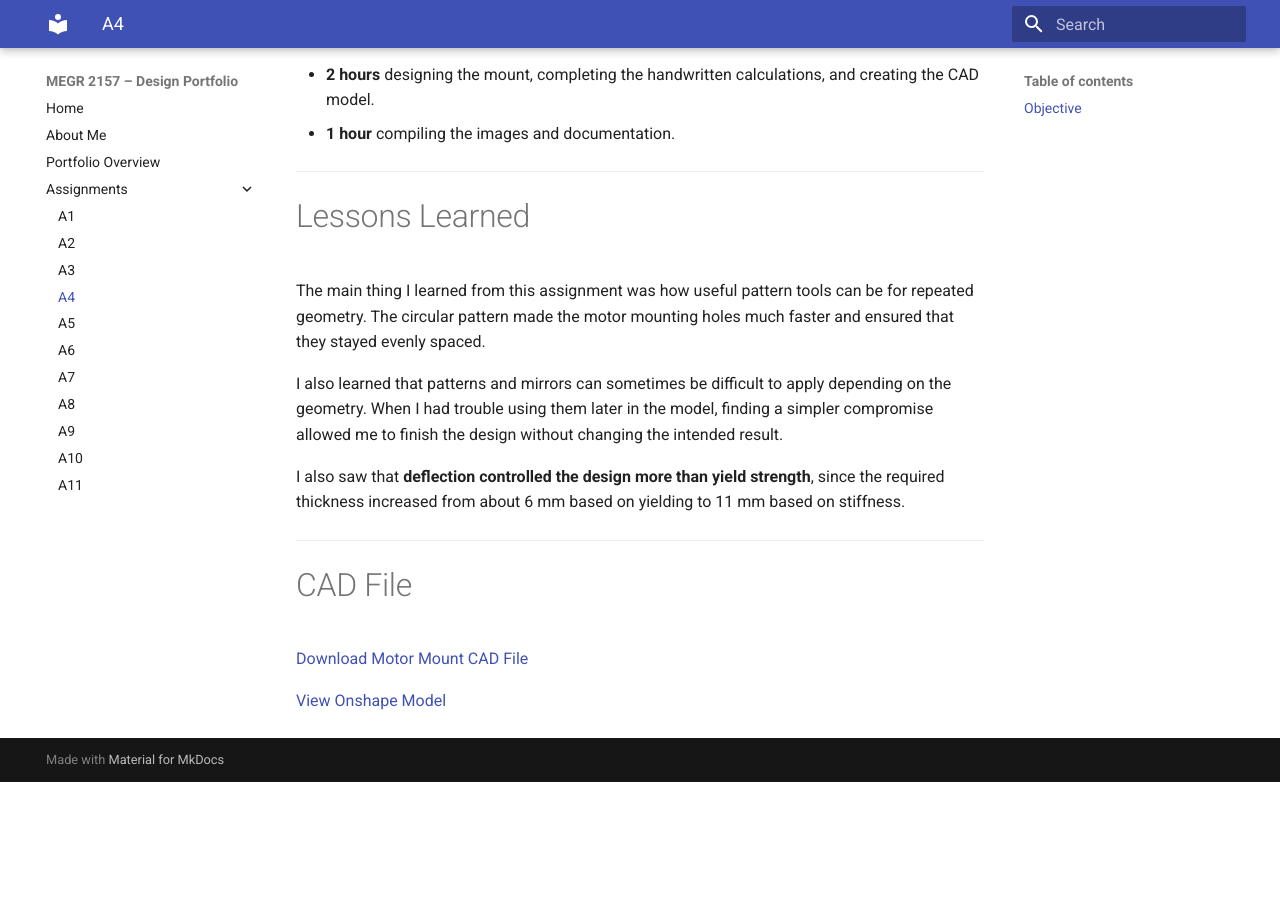
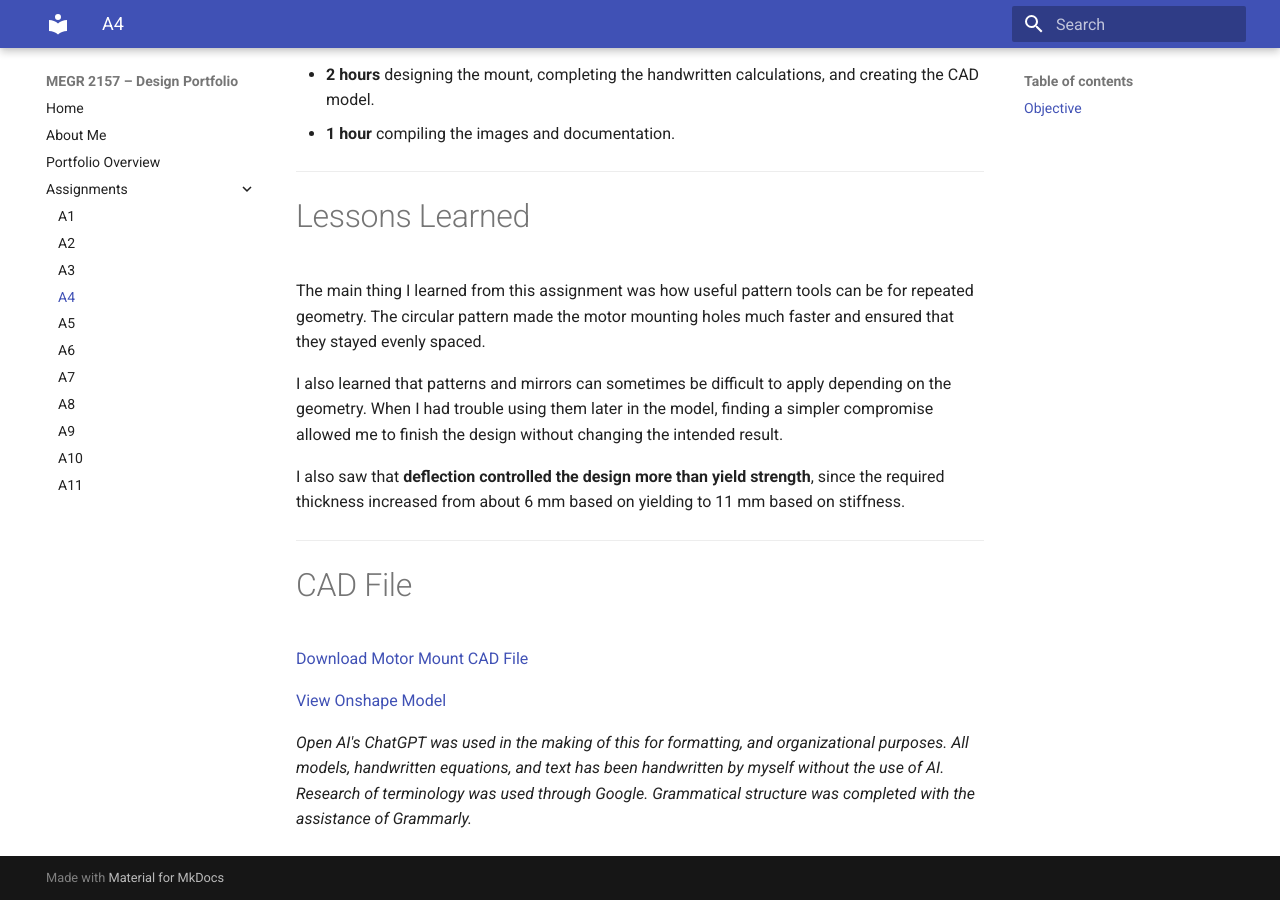
Before and after one commit to OwenHare/design-projects-portfolio, an MkDocs documentation site: the page built from docs/assignments/A04/index.md, in a window 1280 px wide and 900 px high, scrolled down 12324 px. Built offline with MkDocs 1.6.1 and Material for MkDocs 9.7.7, drawn with Linux system fonts in a browser that asks for light colours; before the commit the page ends 13106 px from its top, so only the background shows below that.

Commit message:
End Disclaimer regarding use of AI

```diff
--- a/docs/assignments/A04/index.md
+++ b/docs/assignments/A04/index.md
@@ -148,3 +148,5 @@ I also saw that **deflection controlled the design more than yield strength**, s
 [Download Motor Mount CAD File](https://drive.google.com/file/d/1dgF5FyQKgVDEeiyeLybpUoMEWpcFpO0k/view?usp=sharing)
 
 [View Onshape Model](https://cad.onshape.com/documents/4e522e97aa1d706c27db0c90/w/8e0aed5a95dab14cb343562f/e/8f47933f7e1da870237f70cb?renderMode=0&uiState=6aa8e476404b6537c94c56a1)
+
+*Open AI's ChatGPT was used in the making of this for formatting, and organizational purposes. All models, handwritten equations, and text has been handwritten by myself without the use of AI. Research of terminology was used through Google. Grammatical structure was completed with the assistance of Grammarly.*
```
